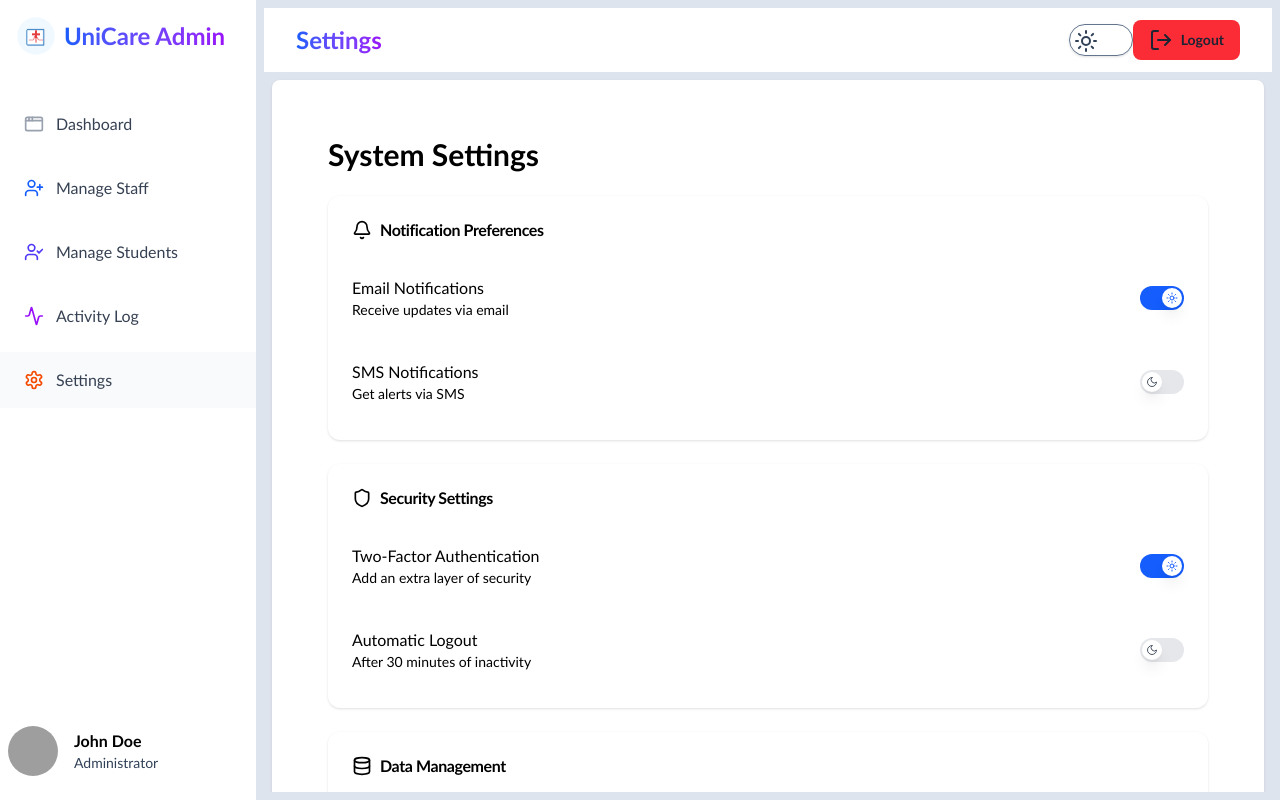
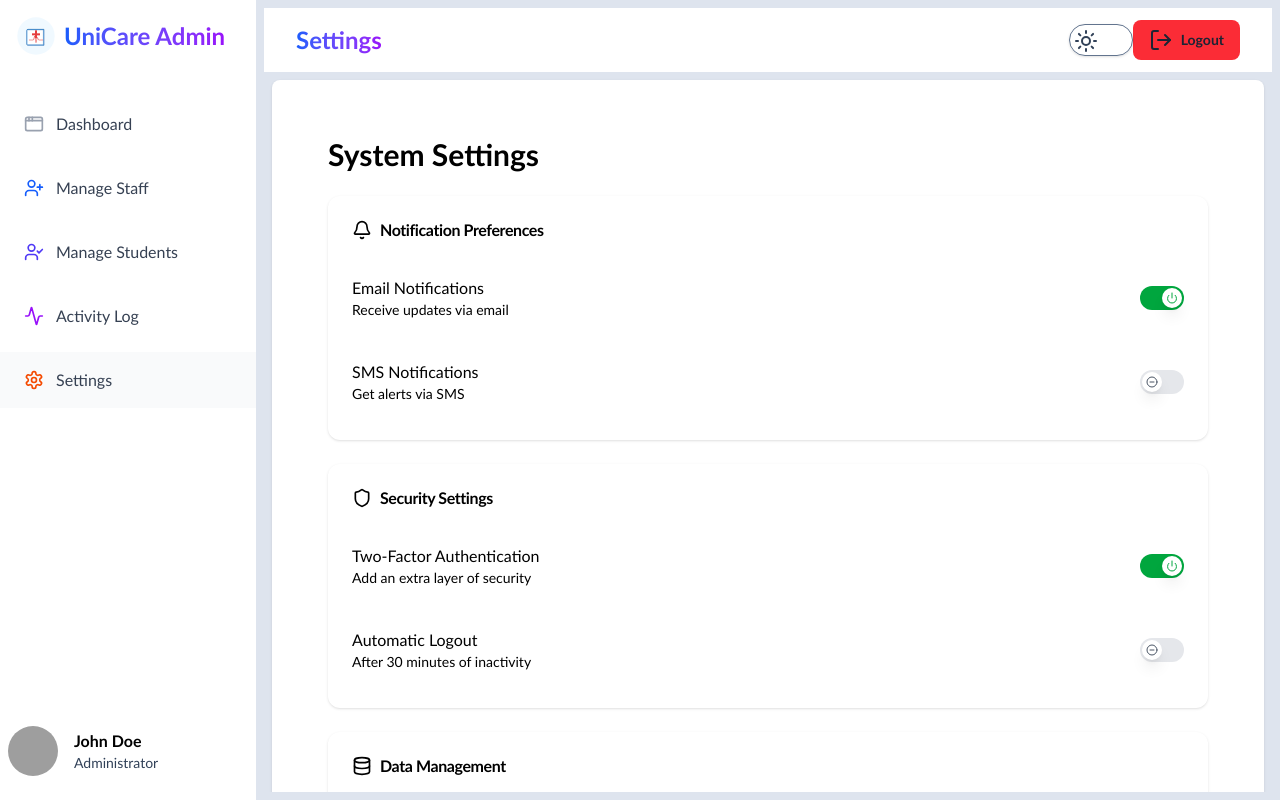
Before and after one commit to T-droid/unicare, a React (Vite) app in the folder unicare-frontend/: page /admin/settings in a window 1280 px wide. Built offline with nearby package versions, Linux system fonts and the light colour scheme; grey boxes are pictures that could not be loaded.

Commit message:
enhanced Switch component with custom colors in settings

```diff
--- a/unicare-frontend/src/components/ui/switch.tsx
+++ b/unicare-frontend/src/components/ui/switch.tsx
@@ -2,14 +2,14 @@
 
 import * as React from "react";
 import * as SwitchPrimitives from "@radix-ui/react-switch";
-import { Moon, Sun } from "lucide-react";
+import { MinusCircle, Moon, Power, Sun } from "lucide-react";
 
 const Switch = React.forwardRef<
   React.ElementRef<typeof SwitchPrimitives.Root>,
   React.ComponentPropsWithoutRef<typeof SwitchPrimitives.Root>
 >(({ className, ...props }, ref) => (
-<SwitchPrimitives.Root
-    className="peer inline-flex h-6 w-11 shrink-0 cursor-pointer items-center rounded-full border-2 border-transparent transition-colors focus-visible:outline-none focus-visible:ring-2 focus-visible:ring-ring focus-visible:ring-offset-2 focus-visible:ring-offset-background disabled:cursor-not-allowed disabled:opacity-50 data-[state=checked]:bg-blue-600 data-[state=unchecked]:bg-gray-200"
+  <SwitchPrimitives.Root
+    className="peer inline-flex h-6 w-11 shrink-0 cursor-pointer items-center rounded-full border-2 border-transparent transition-colors focus-visible:outline-none focus-visible:ring-2 focus-visible:ring-ring focus-visible:ring-offset-2 focus-visible:ring-offset-background disabled:cursor-not-allowed disabled:opacity-50 data-[state=checked]:bg-green-600 data-[state=unchecked]:bg-gray-200"
     {...props}
     ref={ref}
   >
@@ -19,9 +19,9 @@
       >
         <div className="absolute inset-0 flex items-center justify-center text-xs">
           {props.checked ? (
-            <Sun size={12} className="text-blue-600" />
+            <Power size={12} className="text-green-600" />
           ) : (
-            <Moon size={12} className="text-gray-600" />
+            <MinusCircle size={12} className="text-gray-600" />
           )}
         </div>
       </SwitchPrimitives.Thumb>
--- a/unicare-frontend/src/pages/dashboard/ActivityLog.tsx
+++ b/unicare-frontend/src/pages/dashboard/ActivityLog.tsx
@@ -12,7 +12,7 @@
 } from 'lucide-react';
 
 const ActivityLog = () => {
-  // Sample activity data - connect to your backend
+  // Sample activity data - connect to backend
   const [activities] = useState([
     {
       id: 1,
```
